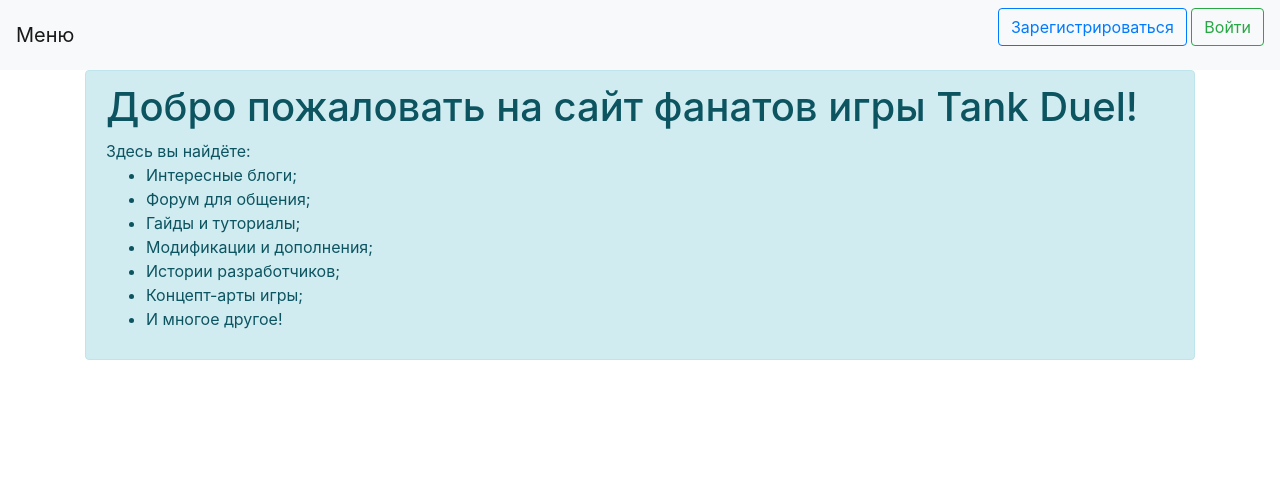
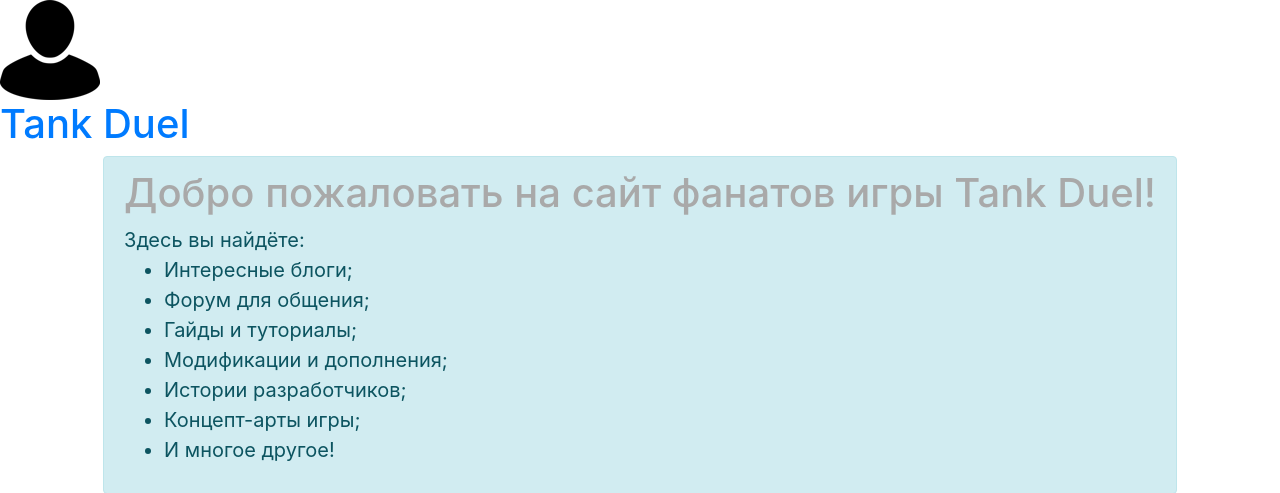
Before and after one commit to programlamb/TD_Website, a Flask app: page / in a window 1280 px wide. Shown: the top 493 px of the page. Run offline with Flask 2, Linux system fonts and the light colour scheme; some libraries are stand-ins or nearby versions.

Commit message:
Change design

```diff
--- a/templates/base.html
+++ b/templates/base.html
@@ -4,22 +4,18 @@
 		<meta charset="UTF-8">
 		<meta name="viewport" content="width=device-width, initial-scale=1, shrink-to-fit=no">
 		<link rel="stylesheet" href="https://stackpath.bootstrapcdn.com/bootstrap/4.4.1/css/bootstrap.min.css" integrity="sha384-Vkoo8x4CGsO3+Hhxv8T/Q5PaXtkKtu6ug5TOeNV6gBiFeWPGFN9MuhOf23Q9Ifjh" crossorigin="anonymous">
+		<link rel="stylesheet" href="../static/css/style.css" />
 		<title>{{title}}</title>
 	</head>
-	<body>
+    <body>
 		<header>
-			<nav class="navbar navbar-light bg-light">
-				<a class="navbar-brand" href="#">Меню</a>
-				<p>
-					<a class="btn btn-outline-primary " href="/register">Зарегистрироваться</a>
-					<a class="btn btn-outline-success" href="/login">Войти</a>
-				</p>
+			<a href=""><img src="../static/img/avatar.png" alt="Аватар" id="avatar"></a>
+			<nav id="panel">
+				<h1><a id="home-link" href="">Tank Duel</a></h1>
 			</nav>
+			<main role="main" class="container">
+				{% block content %}{% endblock %}
+			</main>
 		</header>
-
-		<main role="main" class="container">
-			{% block content %}{% endblock %}
-		</main>
-
-	</body>
+    </body>
 </html>
```
